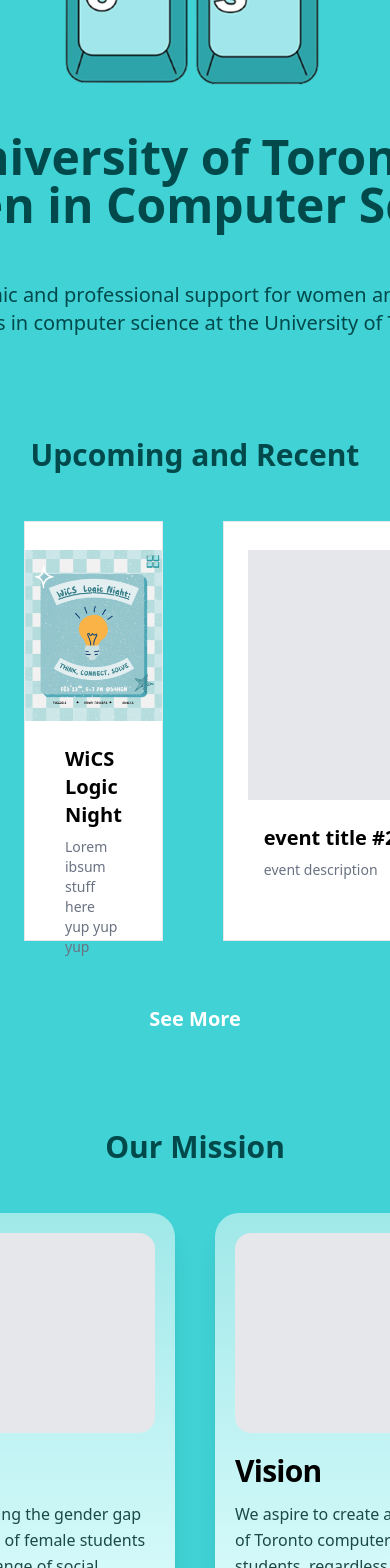
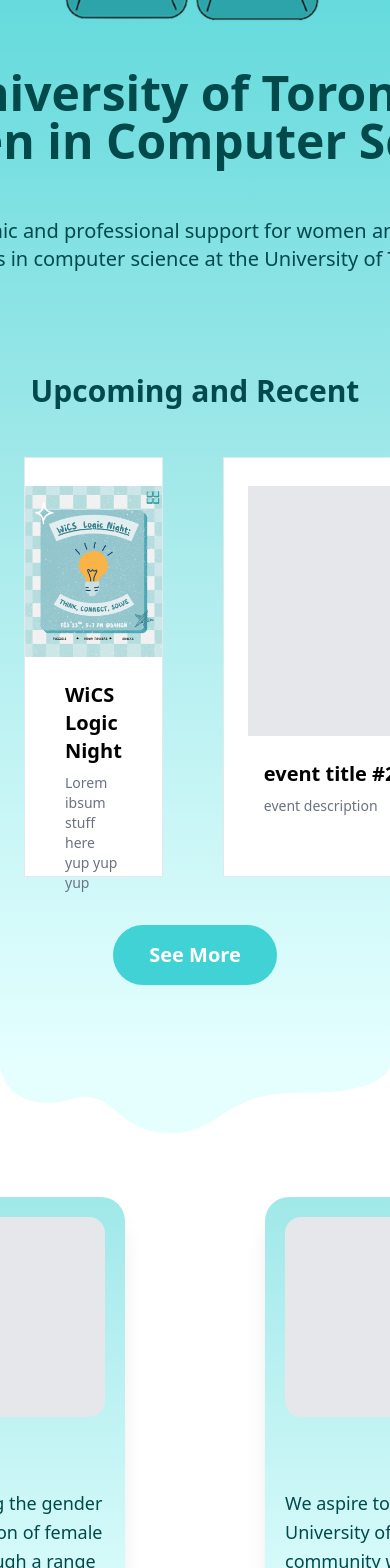
Before and after one commit to wicsuoft/wics-website, a Next.js app in the folder frontend/: page / in a window 390 px wide. Shown: the part 432-2000 px from the top of the page. Built offline with nearby package versions, Linux system fonts and the light colour scheme.

Commit message:
added gradient and fixed mission section - still need to make mobile friendly

```diff
--- a/frontend/src/app/page.js
+++ b/frontend/src/app/page.js
@@ -3,7 +3,7 @@ import Home from "./pages/home";
 export default function Main() {
   return (
     <div className="w-full">
-      <main className="w-full bg-background px-6 py-16 md:px-10">
+      <main className="w-full min-h-screen bg-white">
         <Home />
       </main>
     </div>
--- a/frontend/src/app/pages/home.jsx
+++ b/frontend/src/app/pages/home.jsx
@@ -1,11 +1,36 @@
 import { HomeLogo, Upcoming, Mission } from "../../components/index";
+import Image from "next/image";
 
 export default function Home() {
     return (
-        <div className="w-full h-auto flex flex-col items-center gap-20 py-10">
-            <HomeLogo />
-            <Upcoming />
-            <Mission />
+        <div className="w-full h-auto">
+            <section
+                className="w-full"
+                style={{
+                    background:
+                        "linear-gradient(180deg, var(--background) 0%, var(--light-blue) 55%, var(--lighter-blue) 100%)",
+                }}
+            >
+                <div className="mx-auto flex w-full max-w-350 flex-col items-center gap-20 px-6 py-10 pb-20 md:px-10 md:pb-28">
+                    <HomeLogo />
+                    <Upcoming />
+                </div>
+            </section>
+
+            <section className="w-full bg-white">
+                <Image
+                    src="/bg-curve.svg"
+                    alt=""
+                    aria-hidden="true"
+                    width={1920}
+                    height={334}
+                    className="block h-auto w-full"
+                />
+
+                <div className="mx-auto flex w-full max-w-350 flex-col items-center px-6 py-16 md:px-10 md:py-20">
+                    <Mission />
+                </div>
+            </section>
         </div>
     )
 }
--- a/frontend/src/components/HomeLogo.jsx
+++ b/frontend/src/components/HomeLogo.jsx
@@ -4,7 +4,7 @@ import Image from "next/image";
 export default function HomeLogo() {
     return (
         <div className="items-center flex flex-col gap-8">
-            <Image src={wicslogo2} alt="WICS Logo" className="w-70 h-auto" />
+            <Image src={wicslogo2} alt="WICS Logo" className="w-70 h-auto" priority />
             <h1 className="text-5xl font-bold text-dark-text text-center">
                 University of Toronto <br/> Women in Computer Science
             </h1>
--- a/frontend/src/components/Mission.jsx
+++ b/frontend/src/components/Mission.jsx
@@ -3,10 +3,7 @@ import { MissionCard } from "./index"
 export default function Mission() {
     return (
         <div className="w-full sm:w-auto h-auto flex flex-col items-center gap-12">
-            <h3 className="text-dark-text text-3xl font-noto font-bold ">
-                Our Mission
-            </h3>
-            <div className="flex flex-row items-center gap-10">
+            <div className="flex flex-row items-center gap-35">
                 <MissionCard
                     title='Mission'
                     description='Our goal is to do our part in closing the gender gap by encouraging the participation of female students in computer science through a range of social, outreach, and informational events.'
--- a/frontend/src/components/MissionCard.jsx
+++ b/frontend/src/components/MissionCard.jsx
@@ -3,19 +3,19 @@ import Image from "next/image";
 export default function MissionCard({ title, description, imageURL = null}) {
   return (
     <div
-      className="h-120 w-110 items-center rounded-3xl bg-linear-to-b from-light-blue to-lighter-blue p-5 shadow-xl"
+      className="h-120 w-110 items-center rounded-3xl bg-linear-to-b from-light-blue to-lighter-blue brightness-100 p-5 shadow-xl"
     >
         {imageURL
                 ? <Image className="bg-gray-200 object-fill mx-auto h-50 rounded-2xl" src={imageURL} alt={title} />
                 : <div className="bg-gray-200 object-fill mx-auto my-0 h-50 rounded-2xl" />
             }
       <h2
-        className="mt-5 text-3xl font-extrabold tracking-tight"
+        className="mt-5 text-4xl font-extrabold text-dark-text font-noto text-center tracking-tight"
       >
         {title}
       </h2>
 
-      <p className="mt-3 text-base leading-relaxed" style={{ color: "#1a4a46" }}>
+      <p className="mt-3 text-lg text-dark-text font-sans leading-relaxed" >
         {description}
       </p>
     </div>
```
Also changed, not shown: frontend/public/bg-curve.svg (added).
